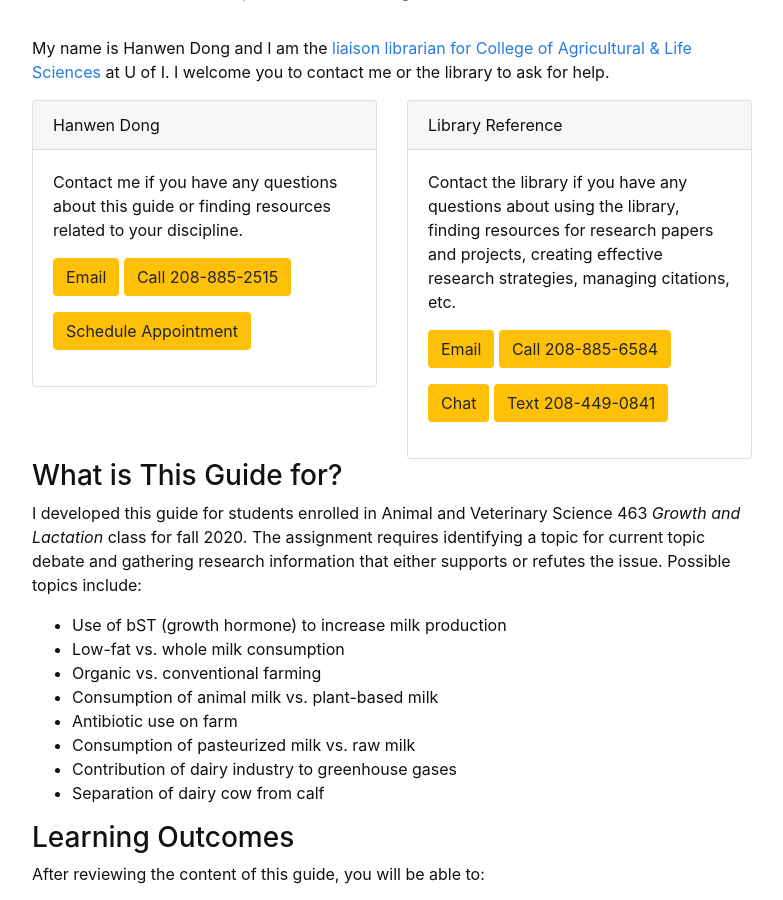
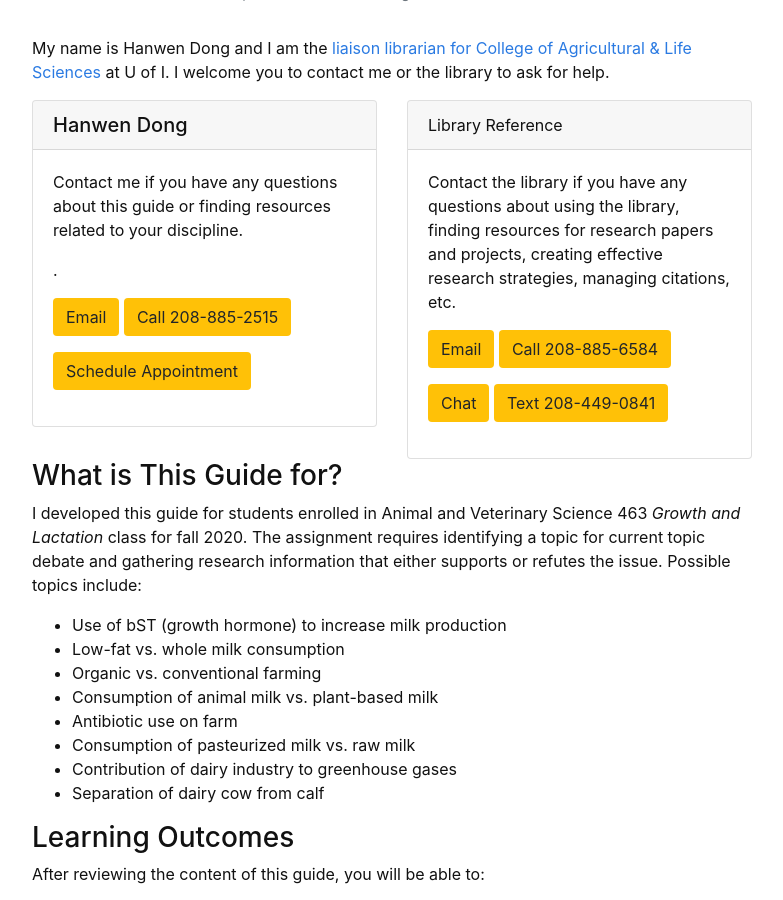
Before and after one commit to hanwendong1/AVS463-f20, a Jekyll site: the page built from index.md, in a window 1280 px wide and 900 px high, scrolled down 483 px. Shown: the whole window, without its empty margins (248-1031 px from the left). Built offline with Jekyll 4.4.1, drawn with Linux system fonts in a browser that asks for light colours.

Commit message:
Update index.md

```diff
--- a/index.md
+++ b/index.md
@@ -11,12 +11,10 @@ My name is Hanwen Dong and I am the [liaison librarian for College of Agricultur
 <div class="row">
   <div class="col-sm-6">
     <div class="card">
-        <div class="card-header">
-    Hanwen Dong
-  </div>
+           <h5 class="card-header">Hanwen Dong</h5>
       <div class="card-body">
         <p class="card-text">Contact me if you have any questions about this guide or finding resources related to your discipline.</p>
-        <p> </p>
+        <p>. </p>
         <p> </p>
         <p> </p>
         <a href = "mailto: hanwendong@uidaho.edu" class="btn bg-warning mb-3">Email</a>
@@ -40,6 +38,7 @@ My name is Hanwen Dong and I am the [liaison librarian for College of Agricultur
     </div>
   </div>
 </div>
+
 ### What is This Guide for?
 I developed this guide for students enrolled in Animal and Veterinary Science 463 *Growth and Lactation* class for fall 2020. The assignment requires identifying a topic for current topic debate and gathering research information that either supports or refutes the issue. Possible topics include:
 - Use of bST (growth hormone) to increase milk production
```
